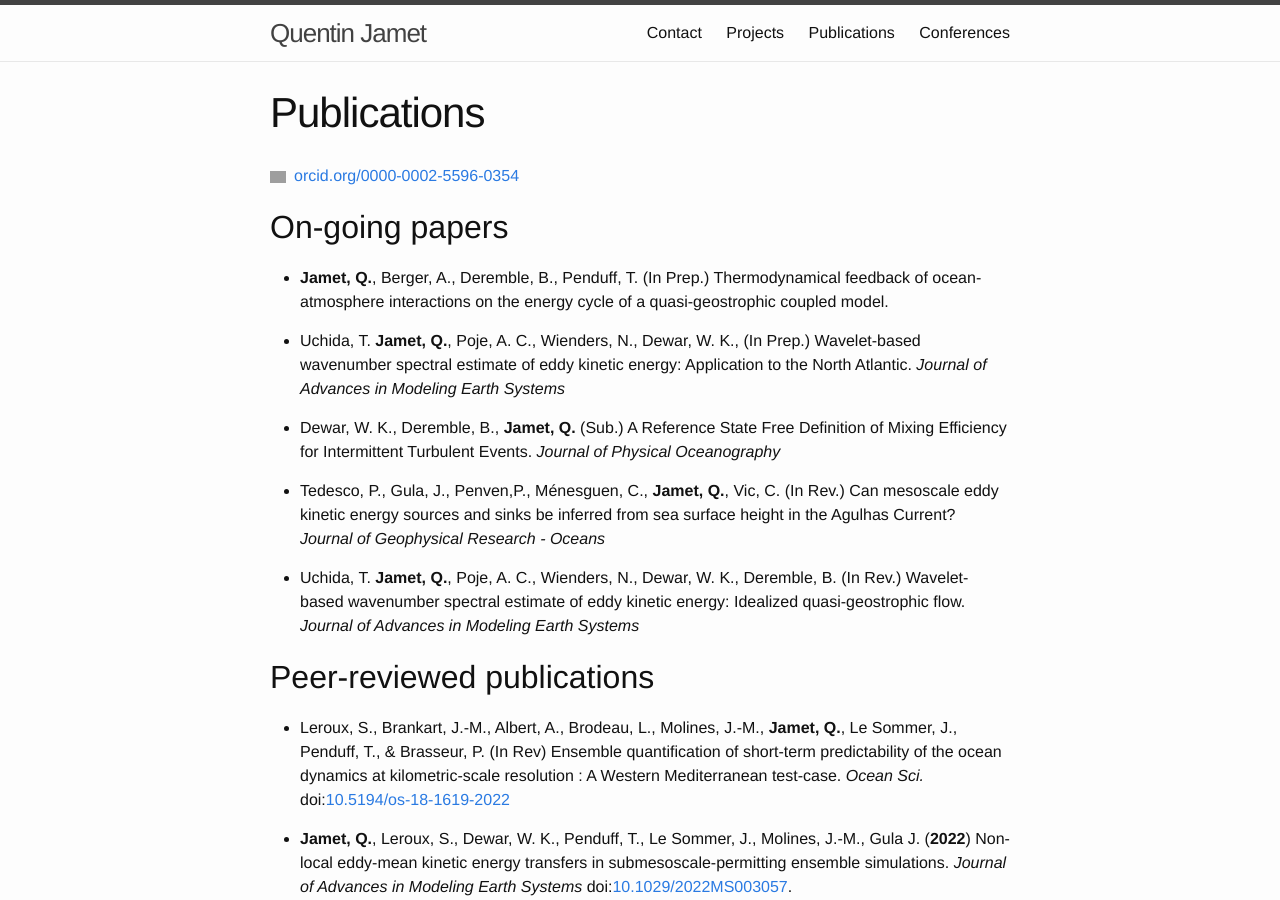
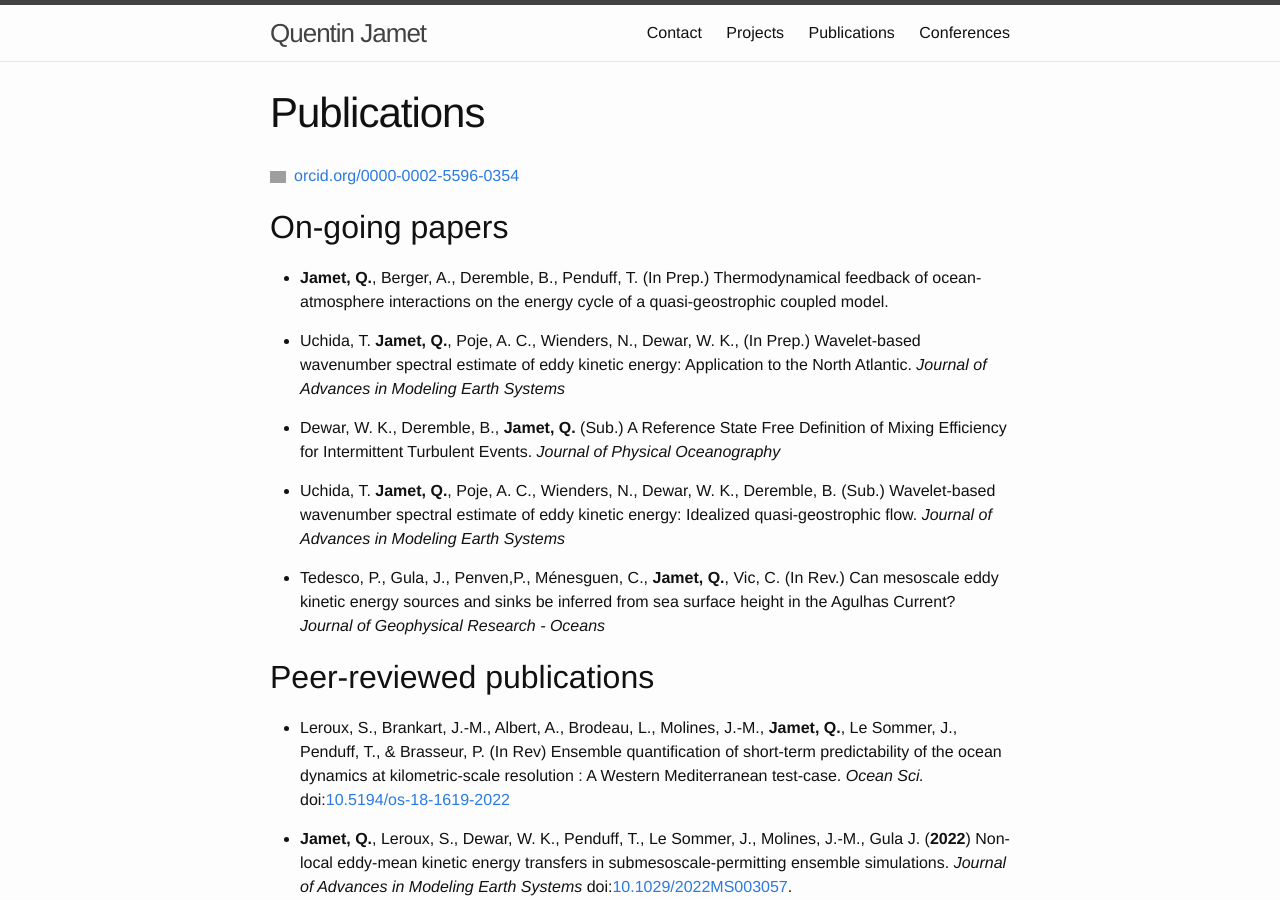
Before and after one commit to quentinjamet/quentinjamet.github.io, a Jekyll site: the page built from publications.md, in a window 1280 px wide and 900 px high. Built offline with Jekyll 4.4.1, drawn with Linux system fonts in a browser that asks for light colours; grey boxes are pictures that could not be loaded.

Commit message:
update publications

```diff
--- a/publications.md
+++ b/publications.md
@@ -14,9 +14,9 @@ permalink: /publications/
 
  - Dewar, W. K., Deremble, B., **Jamet, Q.** (Sub.) A Reference State Free Definition of Mixing Efficiency for Intermittent Turbulent Events. *Journal of Physical Oceanography*
 
+ - Uchida, T. **Jamet, Q.**, Poje, A. C.,  Wienders, N., Dewar, W. K., Deremble, B. (Sub.) Wavelet-based wavenumber spectral estimate of eddy kinetic energy: Idealized quasi-geostrophic flow. *Journal of Advances in Modeling Earth Systems*
+
  - Tedesco, P., Gula, J., Penven,P.,  Ménesguen, C., **Jamet, Q.**, Vic, C. (In Rev.) Can mesoscale eddy kinetic energy sources and sinks be inferred from sea surface height in the Agulhas Current? *Journal of Geophysical Research - Oceans*
-
- - Uchida, T. **Jamet, Q.**, Poje, A. C.,  Wienders, N., Dewar, W. K., Deremble, B. (In Rev.) Wavelet-based wavenumber spectral estimate of eddy kinetic energy: Idealized quasi-geostrophic flow. *Journal of Advances in Modeling Earth Systems*
 
 
 ## Peer-reviewed publications
```
